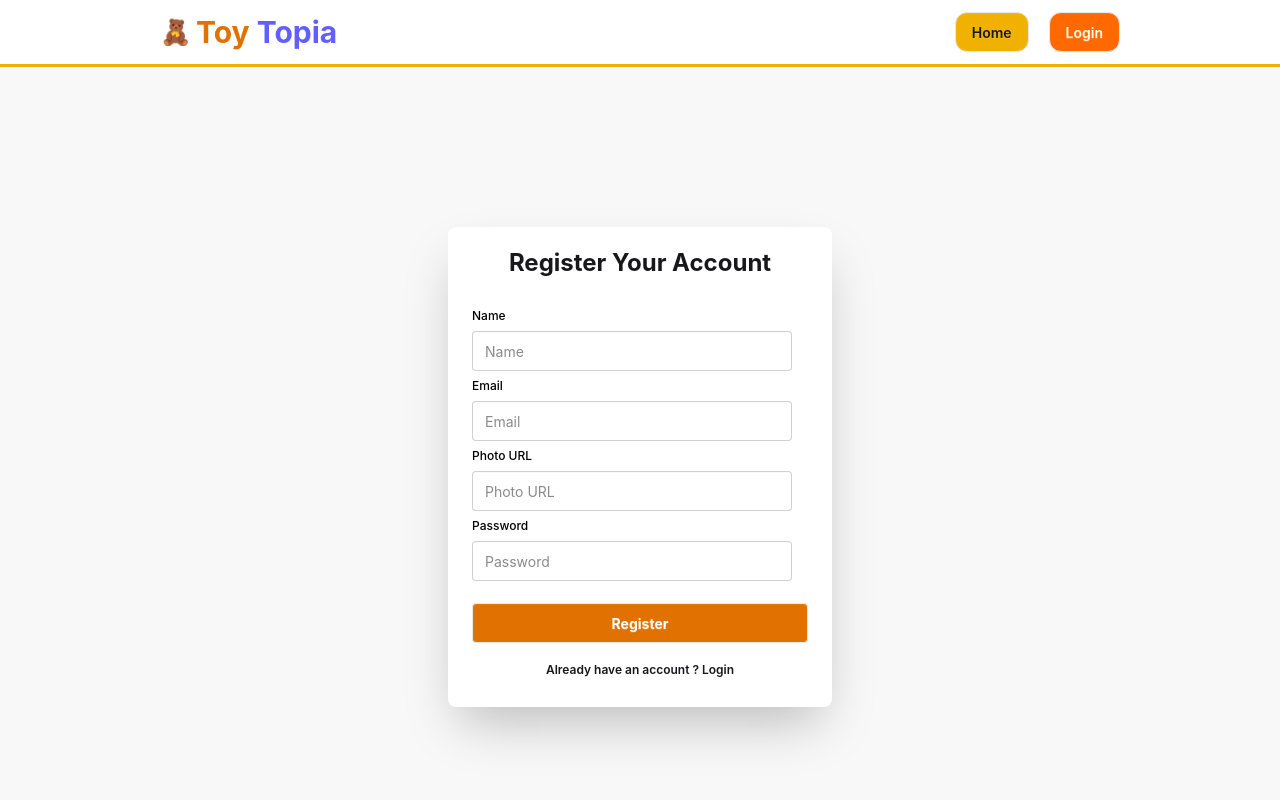
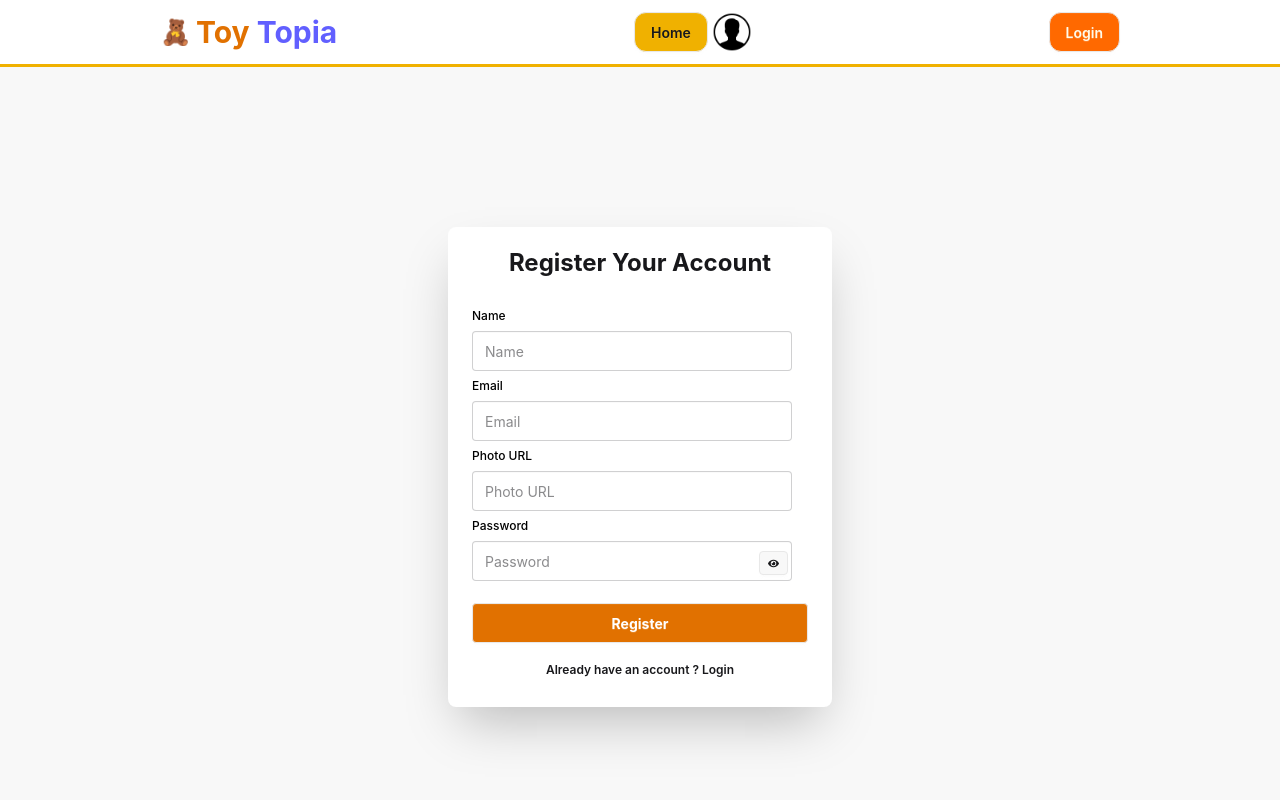
Before and after one commit to muhammadsayed123/Assignment-9, a React (Vite) app: page /register in a window 1280 px wide. Shown: the top 800 px of the page. Built offline with nearby package versions, Linux system fonts and the light colour scheme; no server answers.

Commit message:
add hide password icon functionality

```diff
--- a/src/Components/Navbar.jsx
+++ b/src/Components/Navbar.jsx
@@ -2,6 +2,7 @@
 
 import { Link, NavLink } from "react-router";
 import img from "../../public/favicon.svg";
+import userImg from '../Pic/userImg.png'
 import { use } from "react";
 import { AuthContext } from "../Provider/AuthProvider";
 
@@ -12,7 +13,7 @@ const Navbar = () => {
 
     logOut()
       .then(() => {
-        alert("Logout ");
+        alert("Logout");
       })
       .catch((error) => {
         console.log(error);
@@ -26,12 +27,21 @@ const Navbar = () => {
           <h1 className="font-bold text-3xl text-amber-600 ">
             Toy <span className="text-indigo-500">Topia</span>
           </h1>
-          <div>{user && user.email}</div>
+          {/* <div>{user && user.email}</div> */}
         </Link>
-        <div className="flex gap-5">
+
+        <div className="flex gap-1">
           <NavLink to="/" className="btn bg-yellow-500 rounded-xl">
             Home
           </NavLink>
+          <img
+            src={`${user ? user.photoURL : userImg}`}
+            alt=""
+            className="w-10 rounded-full"
+          />
+        </div>
+
+        <div className="flex gap-5">
           {user ? (
             <NavLink
               onClick={handleLogout}
--- a/src/Pages/Login.jsx
+++ b/src/Pages/Login.jsx
@@ -64,7 +64,7 @@ const Login = () => {
               Login
             </button>
             <p className="font-semibold text-center pt-3">
-              Don't have an account ? <Link to="/register">Register</Link>{" "}
+              Don't have an account ? <Link to="/register" className="text-red-600">Register</Link>{" "}
             </p>
           </fieldset>
         </form>
--- a/src/Pages/Register.jsx
+++ b/src/Pages/Register.jsx
@@ -1,12 +1,17 @@
 // import React from 'react';
 
-import  { use, useState } from "react";
-import { Link } from "react-router";
+import { use, useState } from "react";
+import { Link, useNavigate } from "react-router";
 import { AuthContext } from "../Provider/AuthProvider";
+import { FaEye, FaEyeSlash } from "react-icons/fa";
 
 const Register = () => {
-  const [error,setError]=useState()
-  const { createUser,setUser } = use(AuthContext);
+  const [error, setError] = useState();
+  const { createUser, setUser, updateUser } = use(AuthContext);
+  const [showPassword,setShowPassword]=useState(false)
+
+  const navigate = useNavigate();
+
   const handleRegister = (e) => {
     e.preventDefault();
 
@@ -16,29 +21,35 @@ const Register = () => {
     const email = form.email.value;
     const photo = form.photo.value;
     const password = form.password.value;
-    if(!/[A-Z]/.test(password)){
-      setError("Password must contain at least one uppercase letter.")
-      return ;
+    if (!/[A-Z]/.test(password)) {
+      setError("Password must contain at least one uppercase letter.");
+      return;
     }
-    if(!/[a-z]/.test(password)){
-      setError("Password must contain at least one lowercase letter.")
-      return ;
+    if (!/[a-z]/.test(password)) {
+      setError("Password must contain at least one lowercase letter.");
+      return;
     }
-    if(password.length < 6){
-      setError("Password must be at least 6 characters long.")
-      return ;
+    if (password.length < 6) {
+      setError("Password must be at least 6 characters long.");
+      return;
+    } else {
+      setError("");
     }
-    else {
-     setError("")
-    }
-
 
     console.log(name, email, photo, password);
     createUser(email, password)
       .then((result) => {
         const user = result.user;
         // console.log(user);
-        setUser(user)
+        updateUser({ displayName: name, photoURL: photo })
+          .then(() => {
+            setUser({ ...user, displayName: name, photoURL: photo });
+            navigate("/");
+          })
+          .catch((error) => {
+            console.log(error);
+            setUser(user);
+          });
       })
       .catch((err) => {
         // const errorCode = err.code;
@@ -46,6 +57,11 @@ const Register = () => {
         alert(errorMessage);
       });
   };
+
+  const handleTogglePassword=(e)=>{
+    e.preventDefault();
+    setShowPassword(!showPassword)
+  }
   return (
     <div className="hero bg-base-200 min-h-screen">
       <div className="card bg-base-100 w-full max-w-sm shrink-0 shadow-2xl">
@@ -83,13 +99,20 @@ const Register = () => {
             />
             {/* password */}
             <label className="label font-medium text-black">Password</label>
-            <input
+            <div className="relative">
+              <input
               name="password"
-              type="password"
+              type={showPassword ? "text":"password"}
               className="input"
               placeholder="Password"
               required
             />
+            <button onClick={handleTogglePassword} className="btn btn-xs absolute top-2.5 right-5">
+              {
+                showPassword ? <FaEyeSlash></FaEyeSlash>: <FaEye></FaEye>
+              }
+            </button>
+            </div>
             {/*  */}
             <button
               type="submit"
@@ -100,9 +123,7 @@ const Register = () => {
             <p className="font-semibold text-center pt-3">
               Already have an account ? <Link to="/login">Login</Link>{" "}
             </p>
-            {
-              error && <p className="font-bold text-red-600">{error}</p>
-            }
+            {error && <p className="font-bold text-red-600">{error}</p>}
           </fieldset>
         </form>
       </div>
--- a/src/Provider/AuthProvider.jsx
+++ b/src/Provider/AuthProvider.jsx
@@ -10,6 +10,7 @@ import {
   onAuthStateChanged,
   signInWithEmailAndPassword,
   signOut,
+  updateProfile,
 } from "firebase/auth";
 import app from "../Firebase/firebase.config";
 
@@ -30,7 +31,11 @@ const AuthProvider = ({ children }) => {
   const signIn=(email,password)=>{
     setLoading(true)
     return signInWithEmailAndPassword(auth,email,password)
-  }
+  };
+
+  const updateUser=(updatedData)=>{
+    return updateProfile(auth.currentUser , updatedData)
+}
 
   const logOut = () => {
     return signOut(auth);
@@ -53,7 +58,8 @@ const AuthProvider = ({ children }) => {
     logOut,
     signIn,
     loading,
-    setLoading
+    setLoading,
+    updateUser
   };
 
   return <AuthContext value={authData}>{children}</AuthContext>;
```
Also changed, not shown: src/Pic/userImg.png (added).
